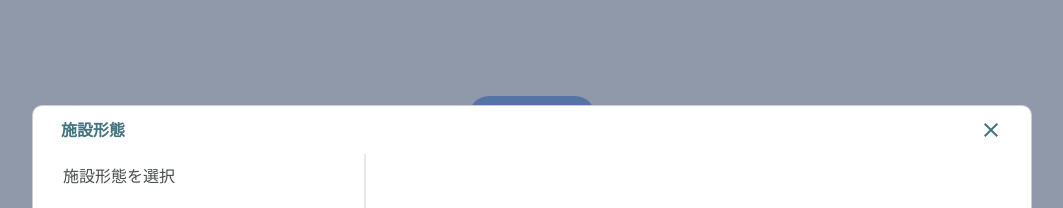
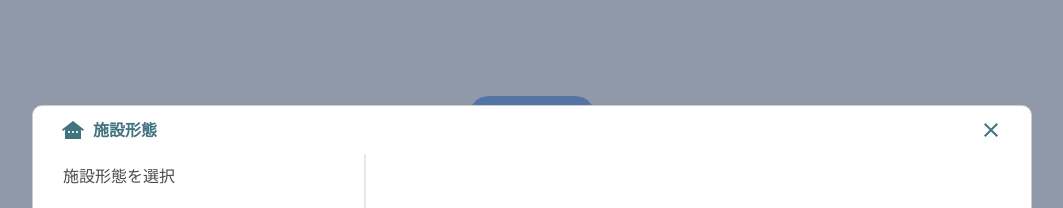
Before and after one commit to shinnkura/modal-tailwind, a Next.js app: page / in a window 1280 px wide. Both pictures are taken after a click on the button "Open Modal". Shown: the top 208 px of the page, without its empty margins (108-1171 px from the left). Built offline with nearby package versions, Linux system fonts and the light colour scheme.

Commit message:
feat(materialicon): h2にマテリアルアイコンの追加

```diff
--- a/app/page.tsx
+++ b/app/page.tsx
@@ -3,6 +3,7 @@
 import React, { useState } from "react";
 import Modal from "react-modal";
 import CloseIcon from "@mui/icons-material/Close";
+import { OtherHouses, LocationOn, FactCheck } from "@mui/icons-material";
 import CheckedItemsDisplay from "./components/CheckedItemsDisplay";
 import Sidebar from "./components/Sidebar";
 
@@ -32,6 +33,47 @@ export default function Home() {
 
   function closeModal() {
     setModalOpen(false);
+  }
+
+  function getTitle() {
+    const locationItems = ["tokyo", "chiba", "saitama", "kanagawa"];
+    if (selectedItem === null) {
+      return (
+        <div className="flex items-center">
+          <OtherHouses />
+          <p className="pl-2">施設形態</p>
+        </div>
+      ); // selectedItemがnullの場合のデフォルトタイトル
+    }
+    if (selectedItem === "facility") {
+      return (
+        <div className="flex items-center">
+          <OtherHouses />
+          <p className="pl-2">施設形態</p>
+        </div>
+      );
+    } else if (locationItems.includes(selectedItem)) {
+      return (
+        <div className="flex items-center">
+          <LocationOn />
+          <p className="pl-2">勤務地</p>
+        </div>
+      );
+    } else if (selectedItem === "workstyle") {
+      return (
+        <div className="flex items-center">
+          <FactCheck />
+          <p className="pl-2">働き方</p>
+        </div>
+      );
+    } else {
+      return (
+        <div className="flex items-center">
+          <OtherHouses />
+          <p className="pl-2">施設形態</p>
+        </div>
+      ); // その他の場合のデフォルトタイトル
+    }
   }
 
   function handleClick(item: string) {
@@ -110,7 +152,7 @@ export default function Home() {
         style={customStyles}
       >
         <div className="flex items-center justify-between px-7 py-3 text-custom-blue font-bold">
-          <h2>施設形態</h2>
+          <h2>{getTitle()}</h2>
           <CloseIcon onClick={closeModal} />
         </div>
         <div className="flex">
```
